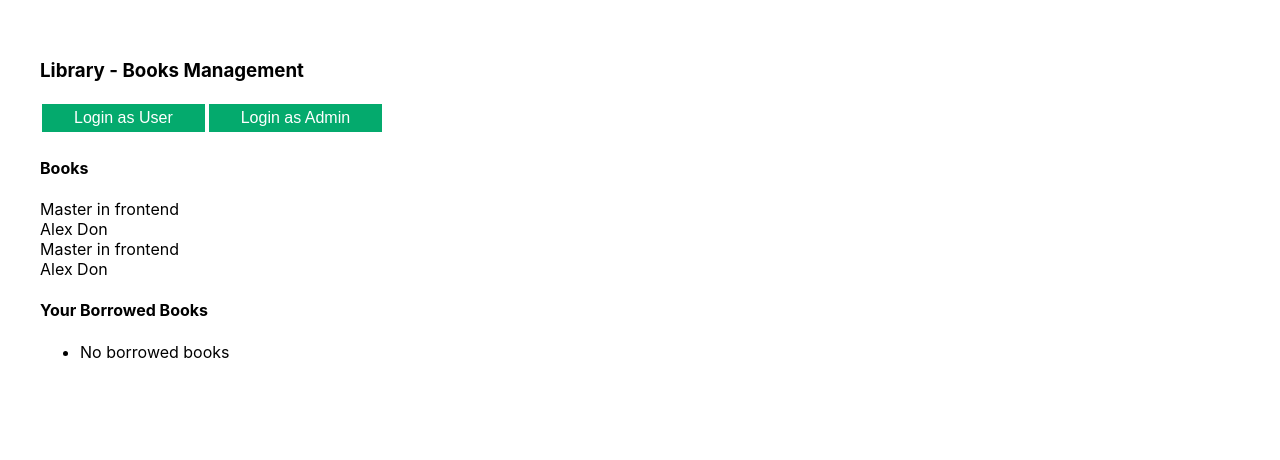
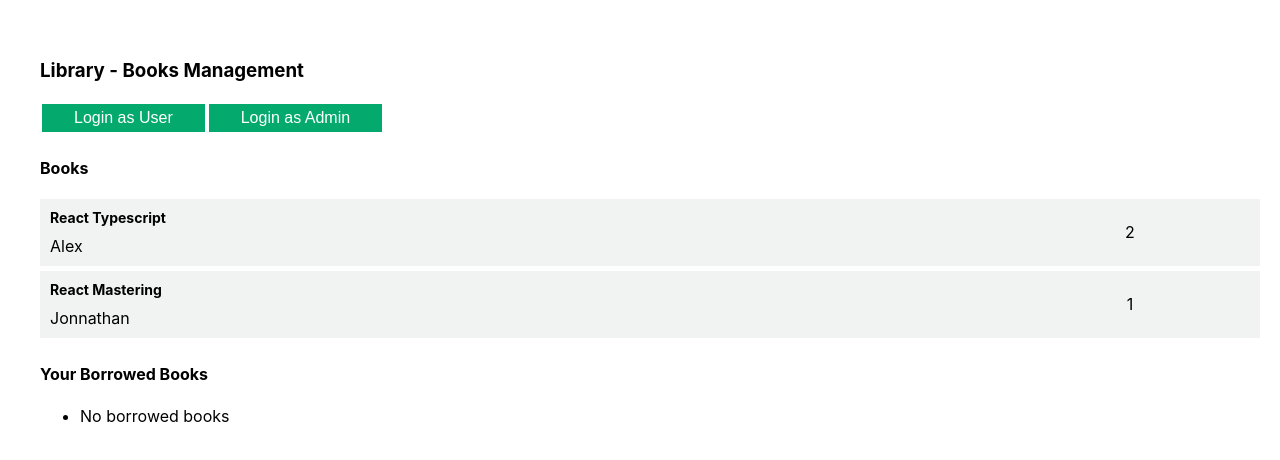
Before and after one commit to gnani007/library_management, a React (Vite) app in the folder library_management/: page / in a window 1280 px wide. Shown: the top 460 px of the page. Built offline with nearby package versions, Linux system fonts and the light colour scheme.

Commit message:
feat: load mock data

```diff
--- a/library_management/src/api/mockBackend.tsx
+++ b/library_management/src/api/mockBackend.tsx
@@ -1,11 +1,16 @@
-import { User, Books } from "../types"
+import type { Books } from "../types"
 
-let books: Books[] = [
-  { id: '1', title: 'React Basics', author: 'John Doe', stock: 2 },
-  { id: '2', title: 'TypeScript Guide', author: 'Jane Smith', stock: 1 },
+const books: Books[] = [
+  { id: '101', title: 'React Typescript', author: 'Alex ', stock: 2 },
+  { id: '103', title: 'React Mastering', author: 'Jonnathan', stock: 1 },
 ]
+// simulate api delay
+const wait = (ms = 200) => new Promise(res => setTimeout(res, ms))
 
-let users: Users = [
-  { id: 'u1', name: 'Alice', role: 'user', borrowedBooks: [] },
-  { id: 'a1', name: 'Admin', role: 'admin', borrowedBooks: [] },
-]
+export const backend = {
+  async getBooks(): Promise<Books[]> {
+    await wait()
+    // return deep copy to avoid mutation from callers
+    return JSON.parse(JSON.stringify(books))
+  },
+}
--- a/library_management/src/components/BookList.tsx
+++ b/library_management/src/components/BookList.tsx
@@ -1,16 +1,43 @@
+import { useEffect, useState } from 'react'
+import type { Books } from '../types'
+import { bookServices } from "../services/bookServices"
+import "../styles/components/book_list.scss"
+
 const BookList = () => {
+  const [loading, setLoading] = useState(false)
+  const [bookList, setBookList] = useState<Books[]>([])
+  useEffect(() => {
+    loadBooks()
+  }, [])
+
+  const loadBooks = async () => {
+    setLoading(true)
+    try {
+      const bookArr = await bookServices.getBooks();
+      setBookList(bookArr)
+    } catch (error) {
+      console.log(error)
+    } finally {
+      setLoading(false)
+    }
+  }
+
+  console.log(bookList, "test book list")
+
   return (
     <div className="book-list-section">
       <h4>Books</h4>
+      {loading && <div>Loading...</div>}
       <div className='book-list'>
-        <div className='row'>
-          <div className='book-title'>Master in frontend</div>
-          <div className='author'>Alex Don</div>
-        </div>
-        <div className='row'>
-          <div className='book-title'>Master in frontend</div>
-          <div className='author'>Alex Don</div>
-        </div>
+        {bookList.map(book => (
+          <div className='row'>
+            <div className='book-details'>
+              <div className='book-title'>{book.title}</div>
+              <div className='author'>{book.author}</div>
+            </div>
+            <div className='qty'>{book.stock}</div>
+          </div>
+        ))}
       </div>
     </div>
   )
--- /dev/null
+++ b/library_management/src/services/bookServices.ts
@@ -0,0 +1,5 @@
+import { backend } from "../api/mockBackend"
+
+export const bookServices = {
+  getBooks: () => backend.getBooks(),
+}
--- a/library_management/src/styles/components/book_list.scss
+++ b/library_management/src/styles/components/book_list.scss
@@ -0,0 +1,41 @@
+.book-list-section {
+  display: flex;
+  flex-direction: column;
+
+  .book-list {
+    display: flex;
+    flex-direction: column;
+
+    .row {
+      display: flex;
+      flex-direction: row;
+      width: 100%;
+      margin-bottom: 5px;
+      background-color: #f1f2f2;
+      padding: 10px;
+
+      .book-details {
+        display: flex;
+        flex-direction: column;
+        width: 80%;
+
+        .book-title {
+          font-weight: bold;
+          font-size: 14px;
+          padding-bottom: 10px;
+        }
+
+        .author {
+          font-size: 12;
+        }
+      }
+
+      .qty {
+        width: 20%;
+        display: flex;
+        justify-content: center;
+        align-items: center;
+      }
+    }
+  }
+}
--- a/library_management/src/types.ts
+++ b/library_management/src/types.ts
@@ -1,7 +1,7 @@
 
 export type Role = "user | admin"
 
-export interface Book {
+export interface Books {
   id: string
   title: string
   author: string
```
